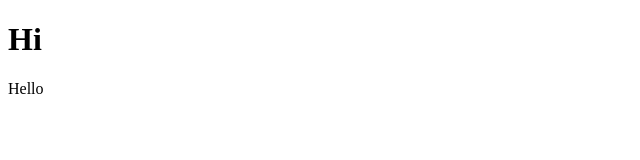
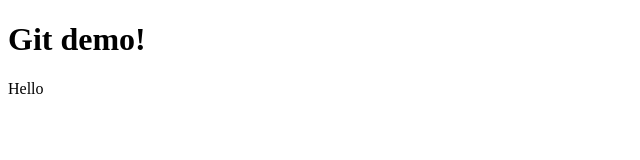
Before and after one commit to IsaiahV55/sample-project, a plain HTML site: page index.html in a window 1280 px wide. Shown: the whole page, without its empty margins (0-640 px from the left). Drawn offline with Linux system fonts and the light colour scheme.

Commit message:
initial commit

```diff
--- a/index.html
+++ b/index.html
@@ -6,7 +6,7 @@
     <title>Document</title>
 </head>
 <body>
-    <h1>Hi</h1>
+    <h1>Git demo!</h1>
     <p>Hello</p>
 </body>
 </html>
```
